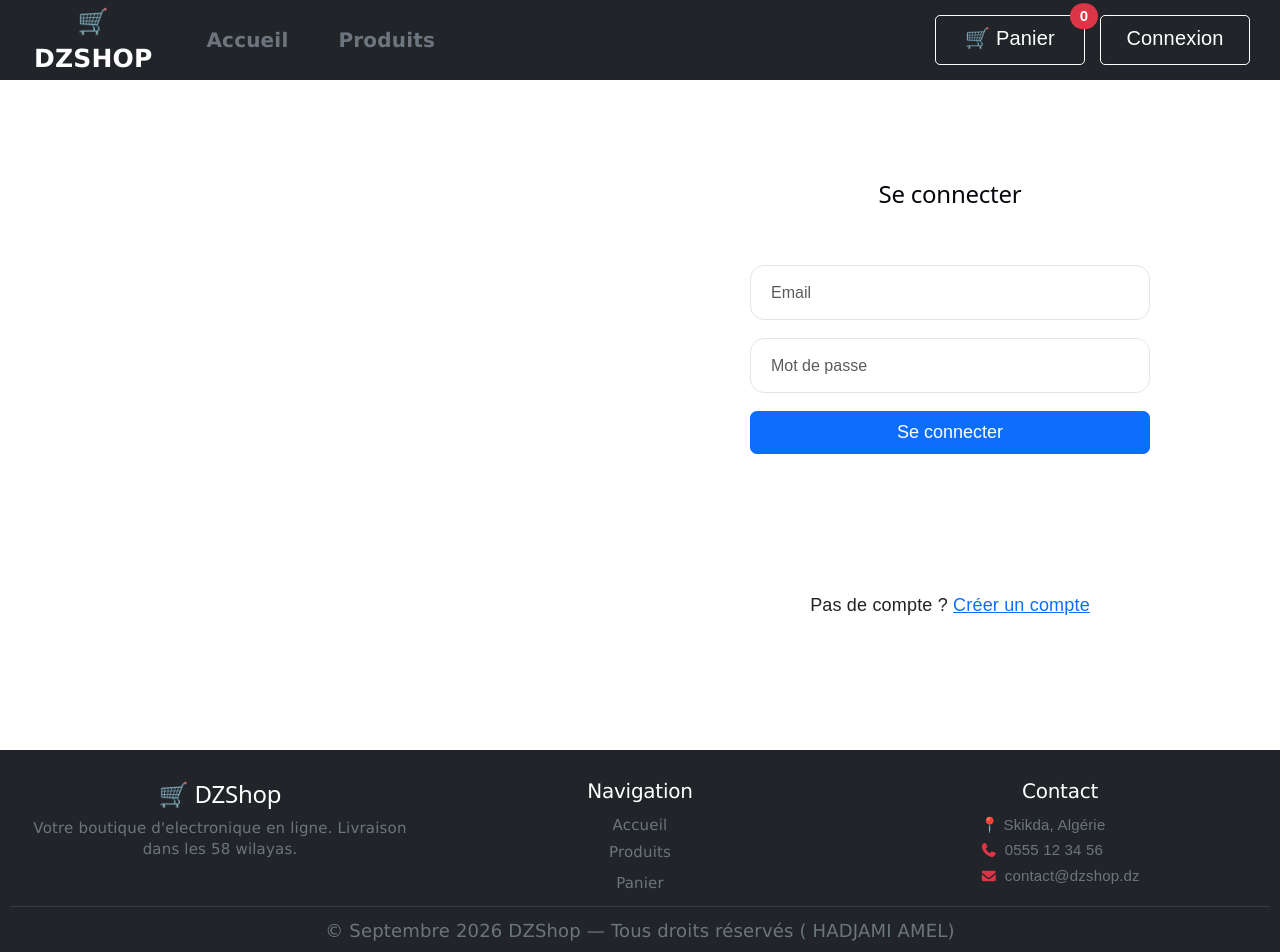
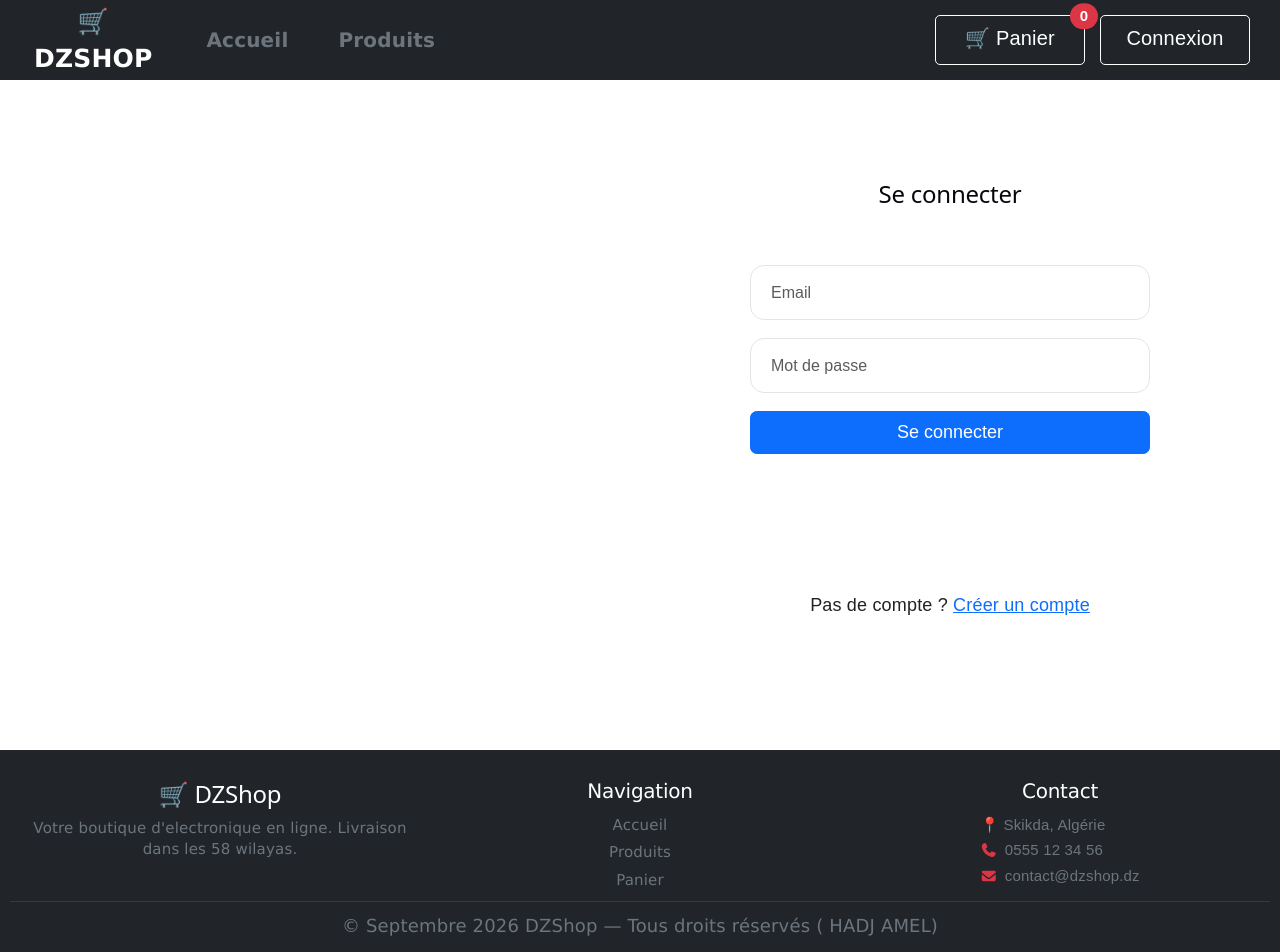
Before and after one commit to amelhd21/DZSHOP1, a React (Vite) app in the folder mon-projet/: page /login in a window 1280 px wide. Shown: the top 952 px of the page. Built offline with nearby package versions, Linux system fonts and the light colour scheme; no server answers.

Commit message:
correction

```diff
--- a/mon-projet/src/footer.jsx
+++ b/mon-projet/src/footer.jsx
@@ -36,7 +36,7 @@ function Piedpage() {
                         </li>
 
                         <li>
-                            <a href="#Panier">Panier</a>
+                            <NavLink className="nav-link"to="/panier">Panier</NavLink>
                         </li>
                     </ul>
                 </div>
@@ -68,7 +68,7 @@ function Piedpage() {
                 {/* Copyright */}
                 <div className="s3divfooter">
                     <p>
-                        © Septembre 2026 DZShop — Tous droits réservés ( HADJAMI AMEL)
+                        © Septembre 2026 DZShop — Tous droits réservés ( HADJ AMEL)
                     </p>
                 </div>
 
```
